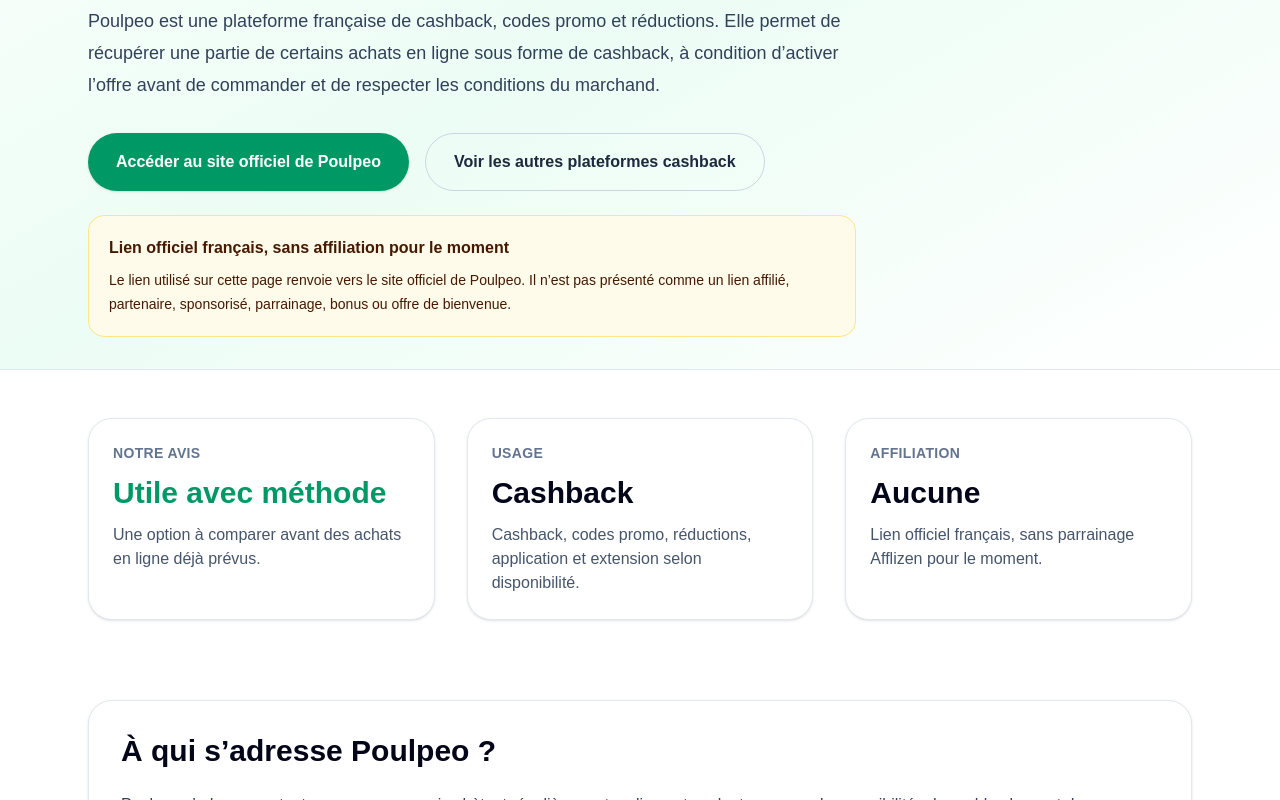
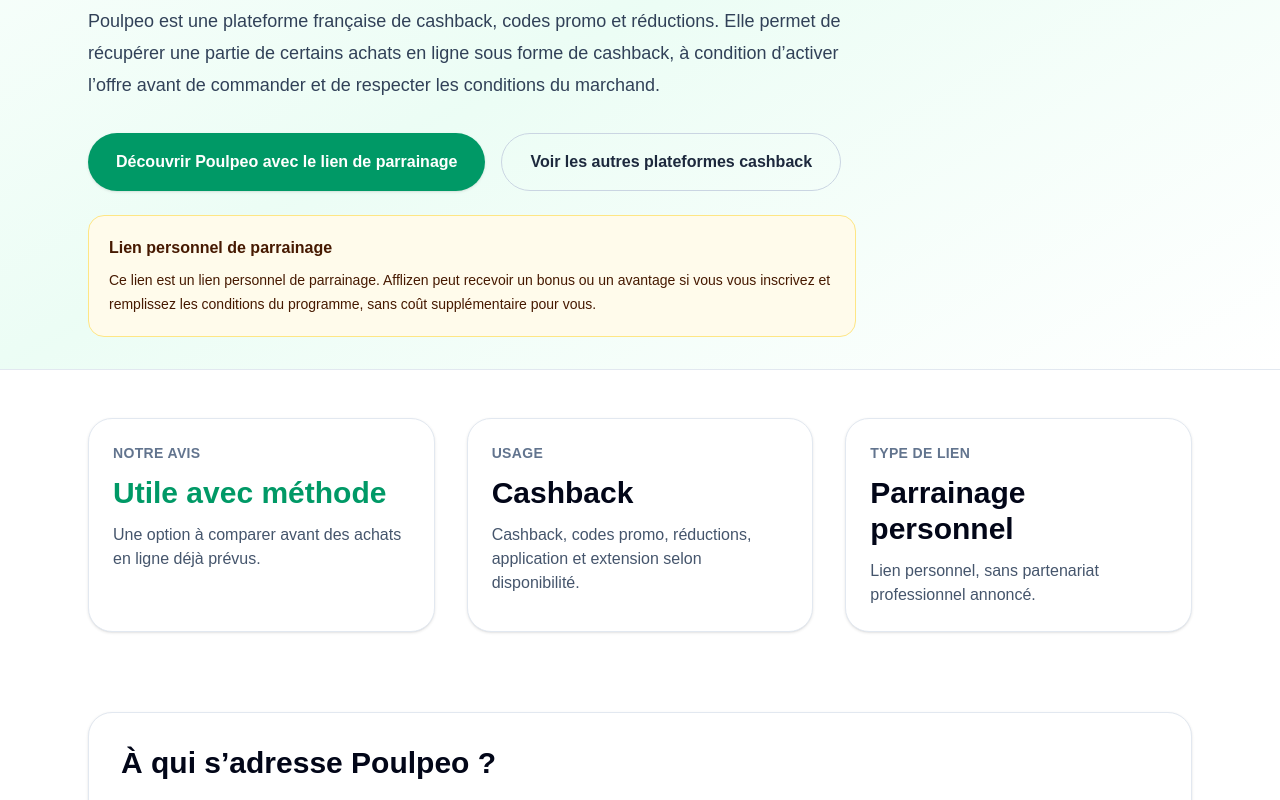
Before and after one commit to sebastienfoulon22-commits/afflizen, a Next.js app: page /cashback/poulpeo in a window 1280 px wide. Shown: the part 480-1280 px from the top of the page. Built offline with nearby package versions, Linux system fonts and the light colour scheme.

Commit message:
Uniformiser la transparence et activer les quatre liens personnels cashback

```diff
--- a/app/bons-plans/page.tsx
+++ b/app/bons-plans/page.tsx
@@ -33,9 +33,9 @@ const cashbackDeals: Deal[] = [
     category: "Cashback",
     description:
       "Un service de cashback et de codes promotionnels à consulter avant un achat en ligne éligible.",
-    use: "Pour étudier le catalogue et les conditions de retrait depuis le lien officiel présenté dans la fiche.",
+    use: "Pour étudier le catalogue et les conditions de retrait et consulter le lien personnel de parrainage présenté dans la fiche.",
     href: "/cashback/widilo",
-    badge: "Lien officiel",
+    badge: "Parrainage personnel",
   },
   {
     name: "eBuyClub",
@@ -53,7 +53,7 @@ const cashbackDeals: Deal[] = [
       "Une autre plateforme généraliste à mettre en regard des taux, enseignes et seuils proposés ailleurs.",
     use: "Pour comparer son fonctionnement à celui des autres services sans présumer d'une offre active.",
     href: "/cashback/poulpeo",
-    badge: "Lien officiel",
+    badge: "Parrainage personnel",
   },
 ];
 
--- a/app/bonus/page.tsx
+++ b/app/bonus/page.tsx
@@ -34,6 +34,21 @@ const suspendedCryptoOffers = [
 ];
 
 const otherOffers = [
+  {
+    name: "Widilo",
+    category: "Cashback",
+    url: "/cashback/widilo",
+    status: "Parrainage personnel",
+    advantage: "Avantages soumis aux conditions du programme ; publication publique non confirmée",
+  },
+  {
+    name: "Poulpeo",
+    category: "Cashback",
+    url: "/cashback/poulpeo",
+    status: "Parrainage personnel",
+    advantage: "Avantages soumis aux conditions du programme ; publication publique non confirmée",
+  },
+
   {
     name: "iGraal",
     category: "Cashback",
@@ -106,13 +121,6 @@ const platformsWithoutPublicReferral = [
     url: "/investissement/trade-republic",
     description:
       "Afflizen ne publie aucun lien personnel de parrainage Trade Republic. La fiche propose uniquement les sites officiels belge et français.",
-  },
-  {
-    name: "Widilo",
-    category: "Cashback",
-    url: "/cashback/widilo",
-    description:
-      "Le programme personnel de parrainage Widilo reste destiné à un cadre privé. La fiche utilise le site officiel sans affiliation.",
   },
   {
     name: "Hostinger",
--- a/app/cashback/ebuyclub/page.tsx
+++ b/app/cashback/ebuyclub/page.tsx
@@ -96,7 +96,7 @@ export default function EbuyclubPage() {
           </div>
 
           <p className="mt-5 max-w-3xl text-xs leading-6 text-slate-500">
-            Ce lien est un lien personnel de parrainage. Sébastien/Afflizen peut recevoir un bonus ou un avantage si vous vous inscrivez et remplissez les conditions du programme, sans coût supplémentaire pour vous.
+            Ce lien est un lien personnel de parrainage. Afflizen peut recevoir un bonus ou un avantage si vous vous inscrivez et remplissez les conditions du programme, sans coût supplémentaire pour vous.
           </p>
         </div>
       </section>
@@ -362,7 +362,7 @@ export default function EbuyclubPage() {
       <section className="border-t border-slate-200 bg-slate-50 py-10">
         <div className="mx-auto max-w-6xl px-6">
           <p className="text-xs leading-6 text-slate-500">
-            Cette page est une fiche d’information indépendante. Le lien personnel de Sébastien peut lui procurer un avantage de parrainage sous conditions ; il ne s’agit pas d’une affiliation professionnelle annoncée. Les offres, taux de cashback, conditions de
+            Cette page est une fiche d’information indépendante. Le lien personnel peut procurer à Afflizen un avantage de parrainage sous conditions ; il ne s’agit pas d’une affiliation professionnelle annoncée. Les offres, taux de cashback, conditions de
             parrainage et modalités de paiement peuvent changer à tout moment.
             Consultez toujours les conditions officielles d’eBuyClub avant toute
             inscription ou utilisation.
--- a/app/cashback/igraal/page.tsx
+++ b/app/cashback/igraal/page.tsx
@@ -65,7 +65,7 @@ export default function IGraalPage() {
           </div>
 
           <p className="mt-4 max-w-3xl text-sm text-slate-500">
-            Ce lien est un lien personnel de parrainage. Sébastien/Afflizen peut recevoir un bonus ou un avantage si vous vous inscrivez et remplissez les conditions du programme, sans coût supplémentaire pour vous.
+            Ce lien est un lien personnel de parrainage. Afflizen peut recevoir un bonus ou un avantage si vous vous inscrivez et remplissez les conditions du programme, sans coût supplémentaire pour vous.
           </p>
 
           <p className="mt-3 max-w-3xl text-sm text-slate-500">
@@ -351,7 +351,7 @@ export default function IGraalPage() {
           </p>
           <p className="mt-5 leading-8 text-slate-700">
             Les conditions iGraal mentionnent la possibilité de partager un lien personnel sur sa
-            page ou son blog. Le lien de Sébastien est proposé ici dans ce cadre. Il ne transforme
+            page ou son blog. Le lien personnel est proposé ici dans ce cadre. Il ne transforme
             pas Afflizen en partenaire professionnel d’iGraal.
           </p>
           <p className="mt-5 leading-8 text-slate-700">
@@ -519,7 +519,7 @@ export default function IGraalPage() {
           </h2>
 
           <p className="mt-4 leading-8 text-slate-700">
-            Ce lien est un lien personnel de parrainage. Sébastien/Afflizen peut recevoir un bonus ou un avantage si vous vous inscrivez et remplissez les conditions du programme, sans coût supplémentaire pour vous. Il ne s’agit pas d’un partenariat professionnel annoncé avec iGraal.
+            Ce lien est un lien personnel de parrainage. Afflizen peut recevoir un bonus ou un avantage si vous vous inscrivez et remplissez les conditions du programme, sans coût supplémentaire pour vous. Il ne s’agit pas d’un partenariat professionnel annoncé avec iGraal.
           </p>
         </div>
       </section>
--- a/app/cashback/page.tsx
+++ b/app/cashback/page.tsx
@@ -12,28 +12,28 @@ const platforms = [
     slug: "/cashback/igraal",
     description:
       "Plateforme de cashback permettant de récupérer une partie de ses achats en ligne.",
-    bonus: "Cashback",
+    bonus: "Cashback + parrainage personnel",
   },
   {
     name: "Poulpeo",
     slug: "/cashback/poulpeo",
     description:
       "Plateforme française de cashback, codes promo et réductions pour récupérer une partie de certains achats en ligne selon conditions.",
-    bonus: "Cashback + codes promo",
+    bonus: "Cashback + parrainage personnel",
   },
   {
     name: "Widilo",
     slug: "/cashback/widilo",
     description:
       "Plateforme combinant cashback, codes promo et offres partenaires pour les achats en ligne.",
-    bonus: "Cashback + codes promo",
+    bonus: "Cashback + parrainage personnel",
   },
   {
     name: "eBuyClub",
     slug: "/cashback/ebuyclub",
     description:
       "Plateforme de cashback permettant d’économiser sur des achats en ligne, certains achats en magasin et des bons d’achat selon les offres disponibles.",
-    bonus: "Cashback + parrainage",
+    bonus: "Cashback + parrainage personnel",
   },
 ];
 
--- a/app/cashback/poulpeo/page.tsx
+++ b/app/cashback/poulpeo/page.tsx
@@ -1,7 +1,8 @@
+import AffiliateButton from "@/components/AffiliateButton";
 import { createPageMetadata } from "@/lib/metadata";
 import Link from "next/link";
 
-const POULPEO_OFFICIAL_LINK = "https://www.poulpeo.com/";
+const POULPEO_REFERRAL_URL = "https://www.poulpeo.com/p/8NV8ab";
 
 export const metadata = createPageMetadata({
   title: "Poulpeo avis : cashback, codes promo et réductions en ligne",
@@ -91,7 +92,7 @@ const faq = [
   {
     question: "Le lien Poulpeo sur Afflizen est-il affilié ?",
     answer:
-      "Non. Le lien utilisé sur cette page est un lien officiel français vers Poulpeo. Il n’est pas présenté comme un lien affilié, partenaire ou sponsorisé.",
+      "Ce lien est un lien personnel de parrainage. Afflizen peut recevoir un bonus ou un avantage si vous vous inscrivez et remplissez les conditions du programme, sans coût supplémentaire pour vous. Il ne constitue pas une affiliation professionnelle officielle.",
   },
 ];
 
@@ -142,14 +143,15 @@ export default function PoulpeoPage() {
           </p>
 
           <div className="mt-8 flex flex-col gap-4 sm:flex-row">
-            <a
-              href={POULPEO_OFFICIAL_LINK}
-              target="_blank"
-              rel="noopener noreferrer"
+            <AffiliateButton
+              href={POULPEO_REFERRAL_URL}
+              platform="poulpeo"
+              category="cashback"
+              location="hero"
               className="inline-flex items-center justify-center rounded-full bg-emerald-600 px-7 py-4 text-center font-semibold text-white shadow-sm transition hover:bg-emerald-700"
             >
-              Accéder au site officiel de Poulpeo
-            </a>
+              Découvrir Poulpeo avec le lien de parrainage
+            </AffiliateButton>
 
             <Link
               href="/cashback"
@@ -161,12 +163,10 @@ export default function PoulpeoPage() {
 
           <div className="mt-6 max-w-3xl rounded-2xl border border-amber-200 bg-amber-50 p-5">
             <p className="font-semibold text-amber-950">
-              Lien officiel français, sans affiliation pour le moment
+              Lien personnel de parrainage
             </p>
             <p className="mt-2 text-sm leading-6 text-amber-950">
-              Le lien utilisé sur cette page renvoie vers le site officiel de
-              Poulpeo. Il n’est pas présenté comme un lien affilié, partenaire,
-              sponsorisé, parrainage, bonus ou offre de bienvenue.
+              Ce lien est un lien personnel de parrainage. Afflizen peut recevoir un bonus ou un avantage si vous vous inscrivez et remplissez les conditions du programme, sans coût supplémentaire pour vous.
             </p>
           </div>
         </div>
@@ -202,13 +202,13 @@ export default function PoulpeoPage() {
 
         <div className="rounded-3xl border border-slate-200 bg-white p-6 shadow-sm">
           <p className="text-sm font-semibold uppercase tracking-wide text-slate-500">
-            Affiliation
+            Type de lien
           </p>
           <p className="mt-3 text-3xl font-bold text-slate-950">
-            Aucune
+            Parrainage personnel
           </p>
           <p className="mt-3 text-slate-600">
-            Lien officiel français, sans parrainage Afflizen pour le moment.
+            Lien personnel, sans partenariat professionnel annoncé.
           </p>
         </div>
       </section>
@@ -321,8 +321,7 @@ export default function PoulpeoPage() {
           <p className="mt-5 leading-8 text-slate-700">
             Les CGU en vigueur indiquent 3 € de bienvenue pour un nouveau membre et 5 € s’il est
             parrainé. Elles définissent cependant le parrain comme une personne invitant un proche,
-            famille ou ami. Afflizen conserve donc un lien officiel sur cette page publique et ne
-            promet pas les 5 € via son bouton.
+            famille ou ami. Le lien proposé est personnel ; son autorisation de publication publique n’est pas confirmée. Les 5 € restent soumis aux conditions du programme et ne sont pas garantis via ce bouton.
           </p>
           <p className="mt-5 leading-8 text-slate-700">
             Pour un parrainage privé conforme, vérifiez le code et le pseudo du parrain au moment de
--- a/app/cashback/widilo/page.tsx
+++ b/app/cashback/widilo/page.tsx
@@ -1,7 +1,8 @@
+import AffiliateButton from "@/components/AffiliateButton";
 import { createPageMetadata } from "@/lib/metadata";
 import Link from "next/link";
 
-const WIDILO_OFFICIAL_URL = "https://www.widilo.fr/";
+const WIDILO_REFERRAL_URL = "https://www.widilo.fr/i/571J27";
 
 const primaryButtonClassName =
   "inline-flex items-center justify-center rounded-full bg-emerald-600 px-7 py-4 text-center font-semibold text-white shadow-sm transition hover:bg-emerald-700";
@@ -11,7 +12,7 @@ const darkButtonClassName =
 
 export const metadata = createPageMetadata({
   title: "Widilo avis 2026 : cashback, codes promo et paiement",
-  description: "Notre avis sur Widilo en 2026 : avantages, inconvénients, cashback, codes promo, seuil de paiement, application, FAQ et lien officiel.",
+  description: "Notre avis sur Widilo en 2026 : avantages, inconvénients, cashback, codes promo, seuil de paiement, application, FAQ et lien personnel de parrainage.",
   path: "/cashback/widilo",
   type: "article",
 });
@@ -45,14 +46,15 @@ export default function WidiloPage() {
           </p>
 
           <div className="mt-8 flex flex-col gap-4 sm:flex-row">
-            <a
-              href={WIDILO_OFFICIAL_URL}
-              target="_blank"
-              rel="noopener noreferrer"
+            <AffiliateButton
+              href={WIDILO_REFERRAL_URL}
+              platform="widilo"
+              category="cashback"
+              location="hero"
               className={primaryButtonClassName}
             >
               Découvrir Widilo
-            </a>
+            </AffiliateButton>
 
             <Link
               href="/cashback"
@@ -61,6 +63,8 @@ export default function WidiloPage() {
               Voir les autres plateformes cashback
             </Link>
           </div>
+
+          <p className="mt-4 max-w-3xl text-sm text-slate-500">Ce lien est un lien personnel de parrainage. Afflizen peut recevoir un bonus ou un avantage si vous vous inscrivez et remplissez les conditions du programme, sans coût supplémentaire pour vous.</p>
 
           <p className="mt-4 max-w-3xl text-sm text-slate-500">
             Les taux de cashback, les codes promo, les délais de validation et
@@ -373,10 +377,7 @@ export default function WidiloPage() {
             conditions en vigueur.
           </p>
           <p className="mt-5 leading-8 text-slate-700">
-            Le parrainage est réservé aux connaissances, amis ou proches dans un cadre privé,
-            d’après la FAQ officielle. Afflizen ne diffuse donc pas le lien personnel de Sébastien
-            sur cette page publique. Le bouton reste un accès au site officiel, sans promesse de
-            bonus de parrainage Afflizen.
+            La FAQ officielle réserve le programme aux connaissances, amis ou proches dans un cadre privé. Le lien présenté ici est un parrainage personnel ; son autorisation de publication publique n’est pas confirmée. Aucun bonus spécifique n’est garanti via ce lien.
           </p>
           <p className="mt-5 leading-8 text-slate-700">
             Dans un parrainage privé conforme, le filleul doit utiliser le lien de son parrain dès
@@ -452,14 +453,15 @@ export default function WidiloPage() {
           </p>
 
           <div className="mt-8 flex flex-col gap-4 sm:flex-row">
-            <a
-              href={WIDILO_OFFICIAL_URL}
-              target="_blank"
-              rel="noopener noreferrer"
+            <AffiliateButton
+              href={WIDILO_REFERRAL_URL}
+              platform="widilo"
+              category="cashback"
+              location="avis"
               className={darkButtonClassName}
             >
               Découvrir Widilo
-            </a>
+            </AffiliateButton>
 
             <Link
               href="/cashback"
@@ -535,14 +537,11 @@ export default function WidiloPage() {
       <section className="mx-auto max-w-6xl px-6 py-12">
         <div className="rounded-3xl border border-slate-200 bg-slate-50 p-8">
           <h2 className="text-2xl font-bold text-slate-950">
-            Lien officiel non affilié
+            Lien personnel de parrainage
           </h2>
 
           <p className="mt-4 leading-8 text-slate-700">
-            Le programme personnel de parrainage Widilo fonctionne dans un cadre
-            privé. Afflizen ne publie donc plus de lien personnel de parrainage
-            Widilo. Le bouton proposé sur cette fiche dirige vers le site
-            officiel, sans affiliation.
+            Ce lien est un lien personnel de parrainage. Afflizen peut recevoir un bonus ou un avantage si vous vous inscrivez et remplissez les conditions du programme, sans coût supplémentaire pour vous.
           </p>
         </div>
       </section>
```
